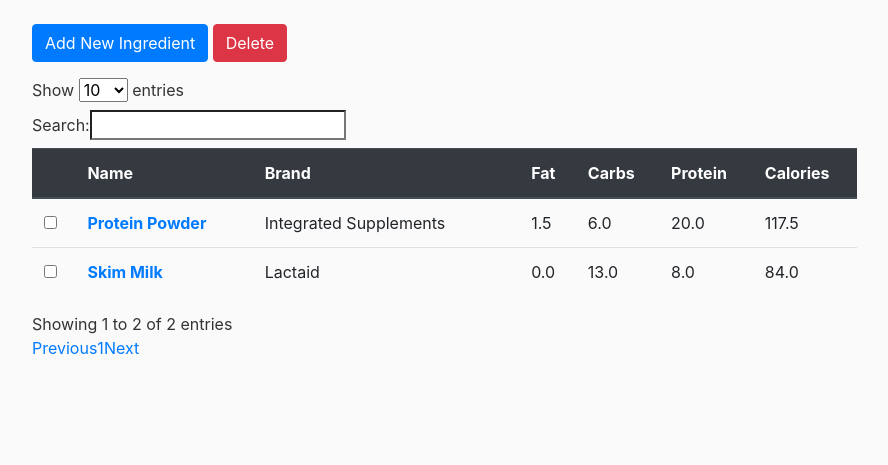
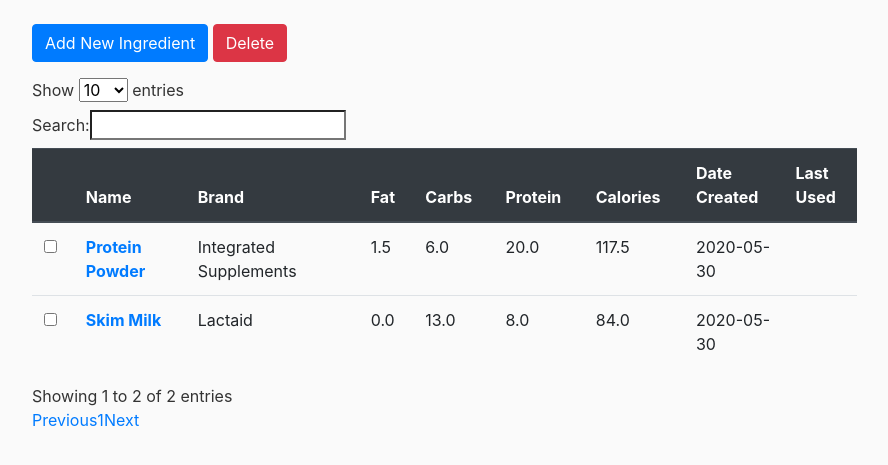
Before and after one commit to rdudaney/CalorieCounter, a Flask app: page /ingredients in a window 1280 px wide. Shown: the part 56-521 px from the top of the page, without its empty margins (53-941 px from the left). Run offline with Flask 2, Linux system fonts and the light colour scheme; a user stored in the database is signed in; data comes from the database, SQL or seed files in the repository; some libraries are stand-ins or nearby versions.

Commit message:
Added date created and last used to ingredient table

```diff
--- a/dietapp/templates/ingredients.html
+++ b/dietapp/templates/ingredients.html
@@ -15,6 +15,8 @@
                     <th scope="col">Carbs</th>
                     <th scope="col">Protein</th>
                     <th scope="col">Calories</th>
+                    <th scope="col">Date Created</th>
+                    <th scope="col">Last Used</th>
                 </tr>
                 </thead>
                 <tbody>
@@ -27,6 +29,15 @@
                             <td>{{i.carbs}}</td>
                             <td>{{i.protein}}</td>
                             <td>{{i.calories}}</td>
+                            <td>{{i.date_created.strftime('%Y-%m-%d')}}</td>
+                            <td>
+                                {% if i.date_used %}
+                                    {{i.date_used.strftime('%Y-%m-%d')}}
+                                {% endif %}
+
+
+
+                            </td>
                         </tr>
                     {% endfor %}
                 </tbody>
```
